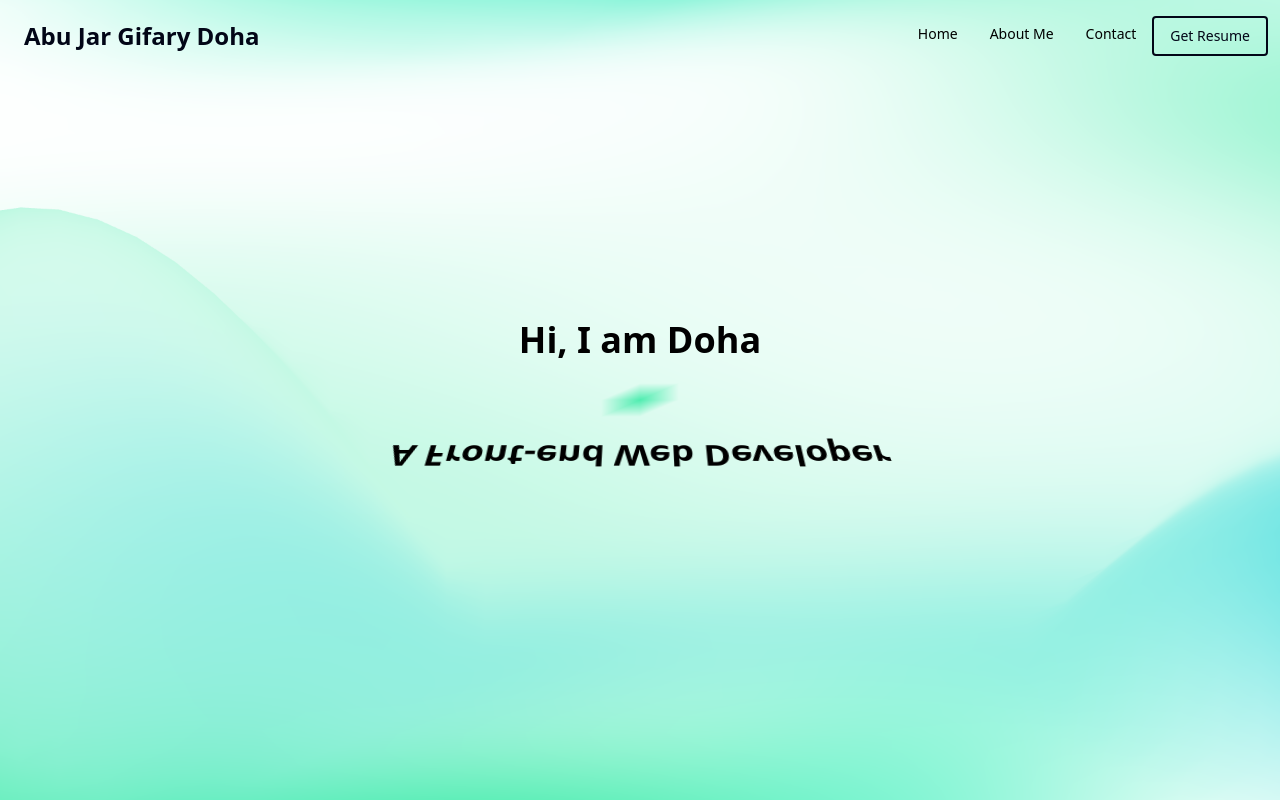
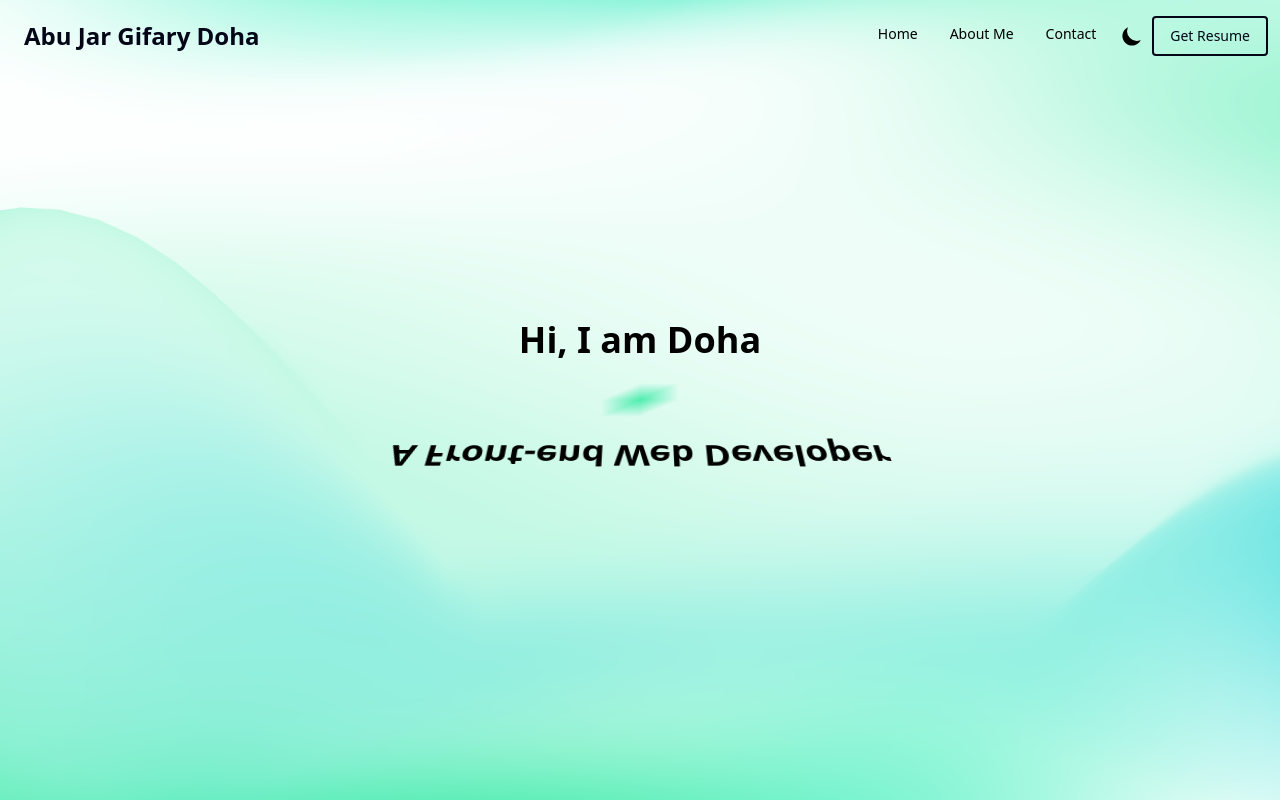
Before and after one commit to Doha0/Portfolio, a React (Vite) app: page / in a window 1280 px wide. Shown: the top 800 px of the page. Built offline with nearby package versions, Linux system fonts and the light colour scheme.

Commit message:
theme toggler added

```diff
--- a/package.json
+++ b/package.json
@@ -19,8 +19,8 @@
     "react-dom": "^18.2.0",
     "react-icons": "^4.10.1",
     "react-router-dom": "^6.14.1",
-    "sort-by": "^1.2.0",
-    "sweetalert2": "^11.7.12"
+    "sort-by": "^0.0.2",
+    "sweetalert2": "^11.9.0"
   },
   "devDependencies": {
     "@types/react": "^18.0.37",
--- a/src/Components/Shared/Navbar/Navbar.jsx
+++ b/src/Components/Shared/Navbar/Navbar.jsx
@@ -1,5 +1,6 @@
 import React from 'react';
 import { Link } from 'react-router-dom';
+import ThemeToggler from '../../../utilities/ThemeToggler/ThemeToggler';
 
 
 const Navbar = () => {
@@ -10,11 +11,12 @@
         link.href = filePath;
         link.download = "Abu Jar Gifary Doha - Resume.pdf";
         link.click();
-      };
+    };
     const navItems = <>
         <li><Link to="/">Home</Link></li>
         <li><Link to="/about">About Me</Link></li>
         <li><Link to="/contact">Contact</Link></li>
+        <li><ThemeToggler /></li>
         <Link onClick={handleDownload} className="rounded px-4 py-2 overflow-hidden relative group cursor-pointer border-2 border-slate-950 text-slate-950 hover:text-white">
             <span className="absolute w-64 h-0 transition-all duration-300 origin-center rotate-45 -translate-x-20 bg-slate-950 top-1/2 group-hover:h-64 group-hover:-translate-y-32 ease"></span>
             <span className="relative text-slate-950 transition duration-300 group-hover:text-white ease">Get Resume</span>
@@ -22,7 +24,7 @@
     </>
 
     return (
-        <section className="navbar fixed z-10 bg-opacity-0 bg-white text-black">
+        <section className="navbar fixed z-10 bg-opacity-0 bg-white dark:bg-slate-400 text-black">
             <div className="navbar-start w-[100%] lg:w-1/2">
                 <div className="dropdown">
                     <label tabIndex={0} className="btn btn-ghost lg:hidden">
--- /dev/null
+++ b/src/utilities/ThemeToggler/ThemeToggler.jsx
@@ -0,0 +1,76 @@
+import { useEffect, useRef } from "react";
+
+export default function ThemeToggler() {
+    const themeToggleBtn = useRef();
+    const themeToggleLightIcon = useRef();
+    const themeToggleDarkIcon = useRef();
+
+    useEffect(() => {
+        if (
+            localStorage.getItem("color-theme") === "dark" ||
+            (!("color-theme" in localStorage) &&
+                window.matchMedia("(prefers-color-scheme: dark)").matches)
+        ) {
+            document.documentElement.classList.add("dark");
+            themeToggleLightIcon.current.classList.remove("hidden");
+        } else {
+            document.documentElement.classList.remove("dark");
+            themeToggleDarkIcon.current.classList.remove("hidden");
+        }
+    }, []);
+
+    const handleThemeToggle = () => {
+        themeToggleDarkIcon.current.classList.toggle("hidden");
+        themeToggleLightIcon.current.classList.toggle("hidden");
+
+        if (localStorage.getItem("color-theme")) {
+            if (localStorage.getItem("color-theme") === "light") {
+                document.documentElement.classList.add("dark");
+                localStorage.setItem("color-theme", "dark");
+            } else {
+                document.documentElement.classList.remove("dark");
+                localStorage.setItem("color-theme", "light");
+            }
+        } else {
+            if (document.documentElement.classList.contains("dark")) {
+                document.documentElement.classList.remove("dark");
+                localStorage.setItem("color-theme", "light");
+            } else {
+                document.documentElement.classList.add("dark");
+                localStorage.setItem("color-theme", "dark");
+            }
+        }
+    };
+
+    return (
+        <button
+            ref={themeToggleBtn}
+            type="button"
+            className="my-text-primary hover:bg-emerald-700 dark:hover:bg-gray-600 focus:outline-none rounded-lg text-sm p-2"
+            onClick={() => handleThemeToggle()}
+        >
+            <svg
+                ref={themeToggleDarkIcon}
+                className="hidden w-6 h-6"
+                fill="currentColor"
+                viewBox="0 0 20 20"
+                xmlns="http://www.w3.org/2000/svg"
+            >
+                <path d="M17.293 13.293A8 8 0 016.707 2.707a8.001 8.001 0 1010.586 10.586z"></path>
+            </svg>
+            <svg
+                ref={themeToggleLightIcon}
+                className="hidden w-6 h-6"
+                fill="currentColor"
+                viewBox="0 0 20 20"
+                xmlns="http://www.w3.org/2000/svg"
+            >
+                <path
+                    d="M10 2a1 1 0 011 1v1a1 1 0 11-2 0V3a1 1 0 011-1zm4 8a4 4 0 11-8 0 4 4 0 018 0zm-.464 4.95l.707.707a1 1 0 001.414-1.414l-.707-.707a1 1 0 00-1.414 1.414zm2.12-10.607a1 1 0 010 1.414l-.706.707a1 1 0 11-1.414-1.414l.707-.707a1 1 0 011.414 0zM17 11a1 1 0 100-2h-1a1 1 0 100 2h1zm-7 4a1 1 0 011 1v1a1 1 0 11-2 0v-1a1 1 0 011-1zM5.05 6.464A1 1 0 106.465 5.05l-.708-.707a1 1 0 00-1.414 1.414l.707.707zm1.414 8.486l-.707.707a1 1 0 01-1.414-1.414l.707-.707a1 1 0 011.414 1.414zM4 11a1 1 0 100-2H3a1 1 0 000 2h1z"
+                    fillRule="evenodd"
+                    clipRule="evenodd"
+                ></path>
+            </svg>
+        </button>
+    );
+}
--- a/tailwind.config.js
+++ b/tailwind.config.js
@@ -5,10 +5,16 @@
     "./src/**/*.{js,ts,jsx,tsx}",
   ],
   theme: {
-    extend: {},
+    extend: {
+      fontFamily: {
+        "my-serif": ["Didot", "serif"],
+      },
+    },
   },
+  darkMode: "class",
+
   plugins: [require("daisyui")],
   daisyui: {
     themes: ["light"],
   },
-}
+};
```
Also changed, not shown: 1 other file (tests, documents, lock files or other folders).
